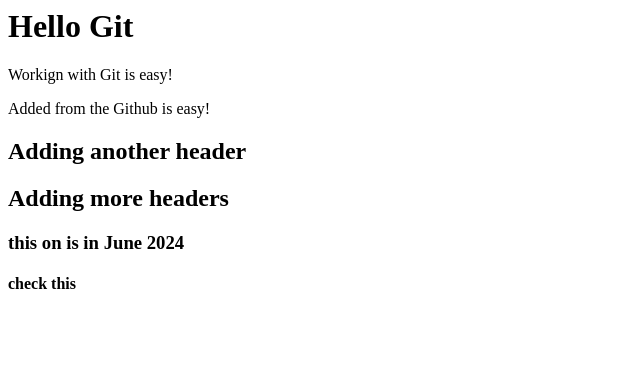
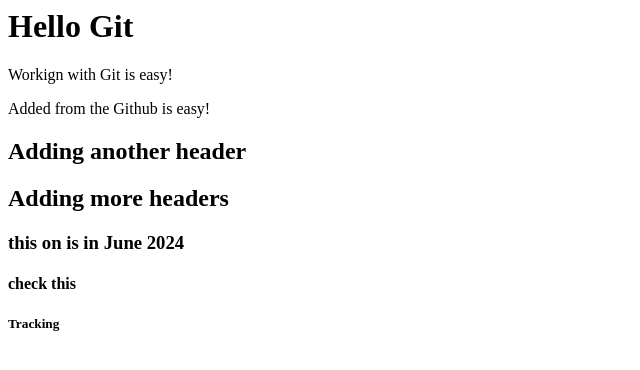
Before and after one commit to abcode25/GitGitHubMasterclass, a plain HTML site: page index.html in a window 1280 px wide. Shown: the full height of the page, 0-640 px from the left. Drawn offline with Linux system fonts and the light colour scheme.

Commit message:
Update index.html
Tracking change commited

```diff
--- a/index.html
+++ b/index.html
@@ -1,6 +1,4 @@
 <h1>Hello Git</h1>
-
-
 <div>
     <p>Workign with Git is easy!</p>
 </div>
@@ -12,3 +10,4 @@
 <h2>Adding more headers</h2>
 <h3>this on is in June 2024</h3>
 <h4>check this</h4>
+<h5>Tracking</h5>
```
